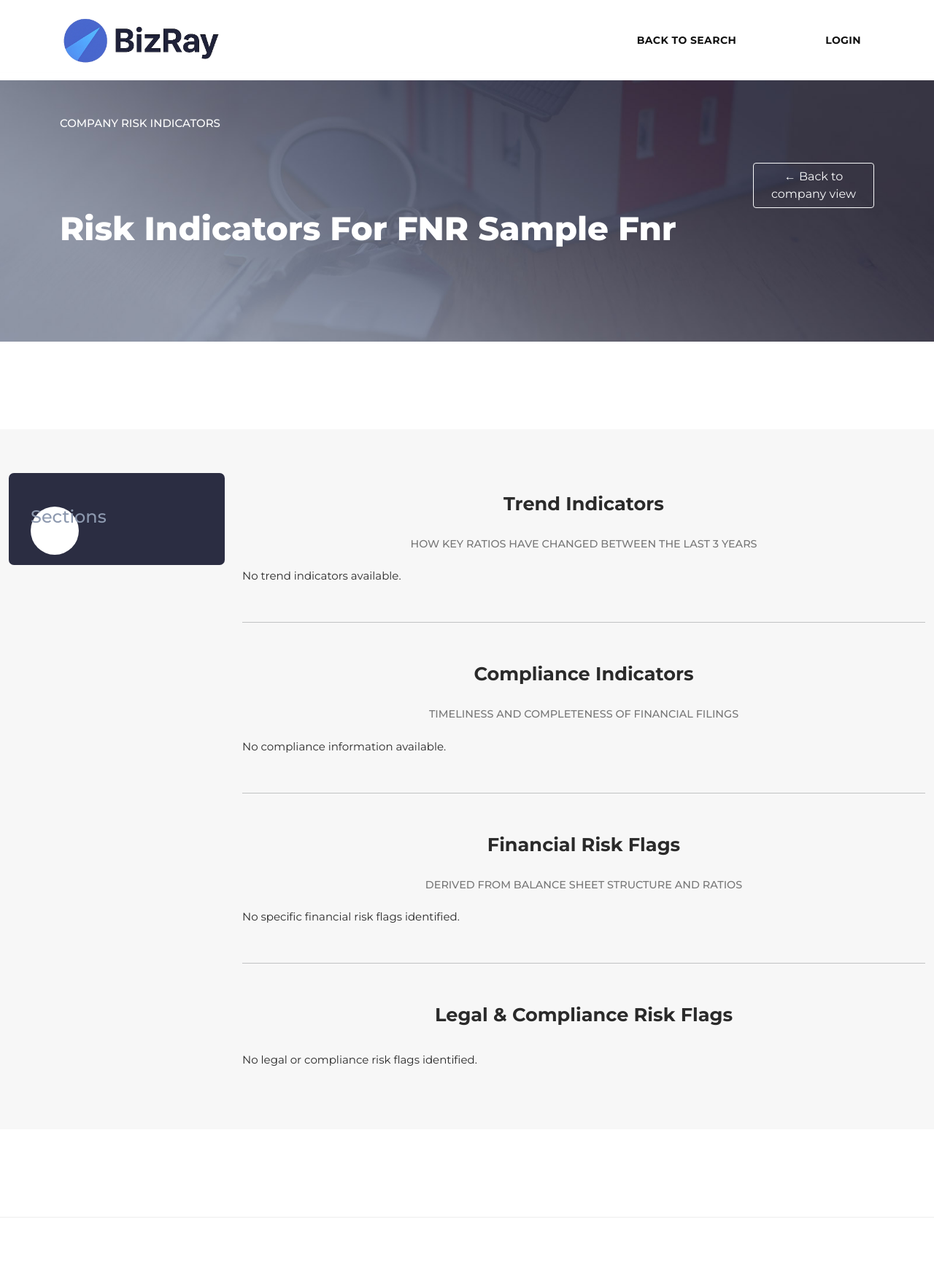
After one commit to IMC-Krems-BizRay/BizRay, a Flask app: template frontend-flask/app/templates/risk_indicators.html in a window 1280 px wide. The commit adds this page. Shown: the whole page at 73% size. Run offline with Flask 3, Linux system fonts and the light colour scheme; the template is opened without the code that fills it: most values are stand-ins (such as "Sample title", 1, 10 or a date in 2020); some libraries are stand-ins or nearby versions.

Commit message:
risk indicators

```diff
--- a/frontend-flask/app/static/css/custom.css
+++ b/frontend-flask/app/static/css/custom.css
@@ -408,3 +408,151 @@ header.background-header .main-nav .nav li .main-white-button > a {
     font-size: 1.1rem;
   }
 }
+/* RISK INDICATORS  */
+
+/* --- Main page layout --- */
+#risk-indicators-page {
+  padding: 60px 0 80px 0;
+  background-color: #f7f7f7;
+}
+
+#risk-indicators-page .section-heading {
+  margin-top: 20px;
+  margin-bottom: 20px;
+}
+
+#risk-indicators-page .section-heading h2 {
+  font-size: 1.6rem;
+  font-weight: 700;
+}
+
+#risk-indicators-page .section-heading h6 {
+  font-size: 0.9rem;
+  color: #777;
+}
+
+/* === Financial ratio boxes (trend indicators) === */
+#risk-indicators-page .financial-ratio-row {
+  display: flex;
+  flex-wrap: wrap;
+  gap: 20px;
+}
+
+#risk-indicators-page .financial-ratio-box {
+  position: relative;
+  flex: 1 1 220px;
+  min-width: 220px;
+  background: #ffffff;
+  border-radius: 14px;
+  padding: 18px 16px;
+  box-shadow: 0 0 15px rgba(0,0,0,0.05);
+  transition: transform 0.15s ease;
+}
+
+#risk-indicators-page .financial-ratio-box:hover {
+  transform: translateY(-2px);
+}
+
+/* === Traffic light color coding (ACCEPTANCE CRITERIA) === */
+#risk-indicators-page .financial-ratio-box.risk-high {
+  border-left: 5px solid #dc3545;      /* Red */
+  background: #fff0f0;
+}
+
+#risk-indicators-page .financial-ratio-box.risk-medium {
+  border-left: 5px solid #ffc107;      /* Yellow */
+  background: #fff8e4;
+}
+
+#risk-indicators-page .financial-ratio-box.risk-low {
+  border-left: 5px solid #28a745;      /* Green */
+  background: #f3fff6;
+}
+
+/* === Tooltip + info bubble === */
+#risk-indicators-page .financial-ratio-box .info-bubble {
+  display: inline-block;
+  width: 20px;
+  height: 20px;
+  text-align: center;
+  line-height: 19px;
+  border-radius: 50%;
+  border: 1px solid #bbb;
+  font-size: 0.8rem;
+  margin-bottom: 6px;
+  cursor: pointer;
+  background: #fafafa;
+}
+
+#risk-indicators-page .financial-ratio-box .tooltip-text {
+  visibility: hidden;
+  opacity: 0;
+  position: absolute;
+  z-index: 10;
+  top: 8px;
+  right: 10px;
+  max-width: 260px;
+  padding: 8px 10px;
+  font-size: 0.75rem;
+  color: #fff;
+  background: rgba(0, 0, 0, 0.85);
+  border-radius: 6px;
+  transition: opacity 0.2s ease;
+}
+
+#risk-indicators-page.financial-ratio-box:hover .tooltip-text {
+  visibility: visible;
+  opacity: 1;
+}
+
+/* === Indicator numeric value === */
+#risk-indicators-page .financial-ratio-box .ratio-value {
+  margin-top: 6px;
+  font-size: 1.2rem;
+  font-weight: 600;
+}
+
+/* === Short explanations  === */
+#risk-indicators-page .indicator-explainer {
+  margin-top: 4px;
+  font-size: 0.8rem;
+  color: #666;
+}
+
+/* Compliance Section Styling */
+#risk-indicators-page .list-group-item {
+  border-radius: 8px !important;
+  margin-bottom: 6px;
+  border-color: #e2e2e2;
+  padding: 12px 15px;
+  font-size: 0.95rem;
+}
+
+#risk-indicators-page .list-group-item strong {
+  font-weight: 600;
+}
+
+/* Risk flags (financial + legal) */
+#risk-indicators-page .card {
+  border: none;
+  border-radius: 16px;
+  padding: 10px;
+  box-shadow: 0 0 18px rgba(0,0,0,0.05);
+}
+
+#risk-indicators-page .card-title {
+  font-size: 1rem;
+  font-weight: 600;
+}
+
+#risk-indicators-page .card-text {
+  font-size: 0.9rem;
+  color: #555;
+}
+
+/* Badge rounded look */
+#risk-indicators-page .badge {
+  padding: 5px 8px;
+  border-radius: 6px;
+  font-size: 0.75rem;
+}
--- a/frontend-flask/app/templates/base.html
+++ b/frontend-flask/app/templates/base.html
@@ -16,6 +16,7 @@
   <link rel="stylesheet" href="{{ url_for('static', filename='css/animated.css') }}">
   <link rel="stylesheet" href="{{ url_for('static', filename='css/owl.css') }}">
   <link href="{{ url_for('static', filename='css/custom.css') }}" rel="stylesheet">
+  {% block extra_head %}{% endblock %}
 </head>
 
 <body>
--- /dev/null
+++ b/frontend-flask/app/templates/risk_indicators.html
@@ -0,0 +1,246 @@
+{% extends "base.html" %}
+{% block title %}Risk Indicators{% endblock %}
+
+{% block extra_head %}
+<link rel="stylesheet" href="{{ url_for('static', filename='css/custom.css') }}">
+{% endblock %}
+{% block content %}
+<!-- Page heading -->
+<div class="page-heading">
+  <div class="container">
+    <div class="row">
+      <div class="col-lg-10">
+        <div class="top-text header-text">
+          <h6>Company risk indicators </h6>
+          <h2>Risk indicators for FNR {{ fnr }}</h2>
+        </div>
+      </div>
+      <div class="col-lg-2 text-end align-self-center">
+        <a href="{{ url_for('main.view_company', fnr=fnr) }}" class="btn btn-outline-light">
+          ← Back to company view
+        </a>
+      </div>
+    </div>
+  </div>
+</div>
+
+<!-- Main content -->
+<div id="risk-indicators-page" class="listing-page">
+  <div class="container-fluid">
+    <div class="row">
+      <div class="col-12 col-lg-12">
+        <div class="naccs">
+          <div class="grid">
+            <div class="row">
+
+              <!-- Optional sidebar -->
+              <div class="col-lg-3">
+                <div class="menu">
+                  <div class="first-thumb active">
+                    <div class="thumb">
+                      <span class="icon">
+                        <h4>Sections</h4>
+                      </span>
+                    </div>
+                  </div>
+                </div>
+              </div>
+
+              <!-- Content column -->
+              <div class="col-lg-9">
+                <ul class="nacc">
+                  <li class="active">
+                    <div>
+                      <div class="thumb">
+                        <div class="row">
+                          <div class="col-lg-12">
+
+                            {# ---- Trend indicators ---- #}
+                            <div class="section-heading">
+                              <h2>Trend indicators</h2>
+                              <h6>How key ratios have changed between the last 3 years</h6>
+                            </div>
+
+                            {% set trend = risk_indicators.trend or {} %}
+
+                            {% if trend %}
+                              <div class="financial-ratio-row">
+                                {% for name, metric in trend.items() %}
+                                  <div class="financial-ratio-box
+                                    {% if metric.status == 'up' and metric.change_pct and metric.change_pct > 10 %}risk-high
+                                    {% elif metric.status == 'down' and metric.change_pct and metric.change_pct < -10 %}risk-high
+                                    {% elif metric.status == 'up' and metric.change_pct and metric.change_pct > 5 %}risk-medium
+                                    {% elif metric.status == 'down' and metric.change_pct and metric.change_pct < -5 %}risk-medium
+                                    {% else %}risk-low{% endif %}">
+                                    <span class="info-bubble">i</span>
+                                    <span class="tooltip-text">
+                                      Change in {{ name.replace('_', ' ') }} between the last three reporting years.
+                                    </span>
+                                    <div>
+                                      <h5>{{ name.replace('_', ' ')|title }}</h5>
+                                    </div>
+                                    <div class="ratio-value">
+                                      {% if metric.change is not none %}
+                                        {% if metric.status == 'up' %}📈{% elif metric.status == 'down' %}📉{% else %}⏸{% endif %}
+                                        {{ "%.2f"|format(metric.change) }}
+                                        {% if metric.change_pct is not none %}
+                                          ({{ "%.2f"|format(metric.change_pct) }}%)
+                                        {% endif %}
+                                      {% else %}
+                                        Not available
+                                      {% endif %}
+                                    </div>
+                                  </div>
+                                {% endfor %}
+                              </div>
+                            {% else %}
+                              <p>No trend indicators available.</p>
+                            {% endif %}
+
+                            <hr class="my-5">
+
+                            {# ---- Compliance indicators ---- #}
+                            <div class="section-heading">
+                              <h2>Compliance indicators</h2>
+                              <h6>Timeliness and completeness of financial filings</h6>
+                            </div>
+
+                            {% set comp = risk_indicators.compliance or {} %}
+
+                            {% if comp %}
+                              <ul class="list-group mb-4">
+                                <li class="list-group-item d-flex justify-content-between
+                                  {% if comp.avg_delay_months and comp.avg_delay_months > 6 %}border-danger
+                                  {% elif comp.avg_delay_months and comp.avg_delay_months > 3 %}border-warning
+                                  {% else %}border-success{% endif %}">
+                                  <span>Average filing delay</span>
+                                  <strong>
+                                    {% if comp.avg_delay_months is not none %}
+                                      <span class="badge {% if comp.avg_delay_months > 6 %}bg-danger
+                                      {% elif comp.avg_delay_months > 3 %}bg-warning
+                                      {% else %}bg-success{% endif %}">
+                                        {{ "%.1f"|format(comp.avg_delay_months) }} months
+                                      </span>
+                                    {% else %}
+                                      Not available
+                                    {% endif %}
+                                  </strong>
+                                </li>
+                                <li class="list-group-item d-flex justify-content-between
+                                  {% if comp.max_delay_months and comp.max_delay_months > 12 %}border-danger
+                                  {% elif comp.max_delay_months and comp.max_delay_months > 6 %}border-warning
+                                  {% else %}border-success{% endif %}">
+                                  <span>Maximum filing delay</span>
+                                  <strong>
+                                    {% if comp.max_delay_months is not none %}
+                                      <span class="badge {% if comp.max_delay_months > 12 %}bg-danger
+                                      {% elif comp.max_delay_months > 6 %}bg-warning
+                                      {% else %}bg-success{% endif %}">
+                                        {{ "%.1f"|format(comp.max_delay_months) }} months
+                                      </span>
+                                    {% else %}
+                                      Not available
+                                    {% endif %}
+                                  </strong>
+                                </li>
+                                <li class="list-group-item {% if comp.has_missing_years %}border-danger{% else %}border-success{% endif %}">
+                                  {% if comp.has_missing_years %}
+                                    <span class="badge bg-danger">⚠️ Missing financial years:</span>
+                                    <strong>{{ comp.missing_years|join(', ') }}</strong>
+                                  {% else %}
+                                    <span class="badge bg-success">✓ No missing financial years detected.</span>
+                                  {% endif %}
+                                </li>
+                              </ul>
+                            {% else %}
+                              <p>No compliance information available.</p>
+                            {% endif %}
+
+                            <hr class="my-5">
+
+                            {# ---- Financial risk flags ---- #}
+                            <div class="section-heading">
+                              <h2>Financial risk flags</h2>
+                              <h6>Derived from balance sheet structure and ratios</h6>
+                            </div>
+
+                            {% set fin_risks = risk_indicators.risk_financial or [] %}
+                            {% if fin_risks %}
+                              <div class="row">
+                                {% for r in fin_risks %}
+                                  <div class="col-md-6 mb-3">
+                                    <div class="card">
+                                      <div class="card-body">
+                                        <h5 class="card-title">
+                                          {{ r.name }}
+                                          {% if r.level %}
+                                            <span class="badge
+                                              {% if r.level == 'high' %}bg-danger
+                                              {% elif r.level == 'medium' %}bg-warning
+                                              {% else %}bg-success{% endif %}">
+                                              {{ r.level|capitalize }}
+                                            </span>
+                                          {% endif %}
+                                        </h5>
+                                        <p class="card-text">{{ r.description }}</p>
+                                      </div>
+                                    </div>
+                                  </div>
+                                {% endfor %}
+                              </div>
+                            {% else %}
+                              <p>No specific financial risk flags identified.</p>
+                            {% endif %}
+
+                            <hr class="my-5">
+
+                            {# ---- Legal / compliance risk flags ---- #}
+                            <div class="section-heading">
+                              <h2>Legal &amp; compliance risk flags</h2>
+                            </div>
+
+                            {% set legal_risks = risk_indicators.risk_legal or [] %}
+                            {% if legal_risks %}
+                              <div class="row">
+                                {% for r in legal_risks %}
+                                  <div class="col-md-6 mb-3">
+                                    <div class="card">
+                                      <div class="card-body">
+                                        <h5 class="card-title">
+                                          {{ r.name }}
+                                          {% if r.level %}
+                                            <span class="badge
+                                              {% if r.level == 'high' %}bg-danger
+                                              {% elif r.level == 'medium' %}bg-warning
+                                              {% else %}bg-success{% endif %}">
+                                              {{ r.level|capitalize }}
+                                            </span>
+                                          {% endif %}
+                                        </h5>
+                                        <p class="card-text">{{ r.description }}</p>
+                                      </div>
+                                    </div>
+                                  </div>
+                                {% endfor %}
+                              </div>
+                            {% else %}
+                              <p>No legal or compliance risk flags identified.</p>
+                            {% endif %}
+
+                          </div> <!-- col-lg-12 -->
+                        </div> <!-- row -->
+                      </div> <!-- thumb -->
+                    </div> <!-- div -->
+                  </li>
+                </ul>
+              </div> <!-- col-lg-9 -->
+
+            </div> <!-- row -->
+          </div> <!-- grid -->
+        </div> <!-- naccs -->
+      </div> <!-- col-lg-12 -->
+    </div> <!-- row -->
+  </div> <!-- container -->
+</div> <!-- listing-page -->
+
+{% endblock %}
```
Also changed, not shown: frontend-flask/app/routes.py (+10 -1 lines), frontend-flask/app/static/js/company-profile.js (added, +267 -0 lines), frontend-flask/app/utils.py (+7 -0 lines).
